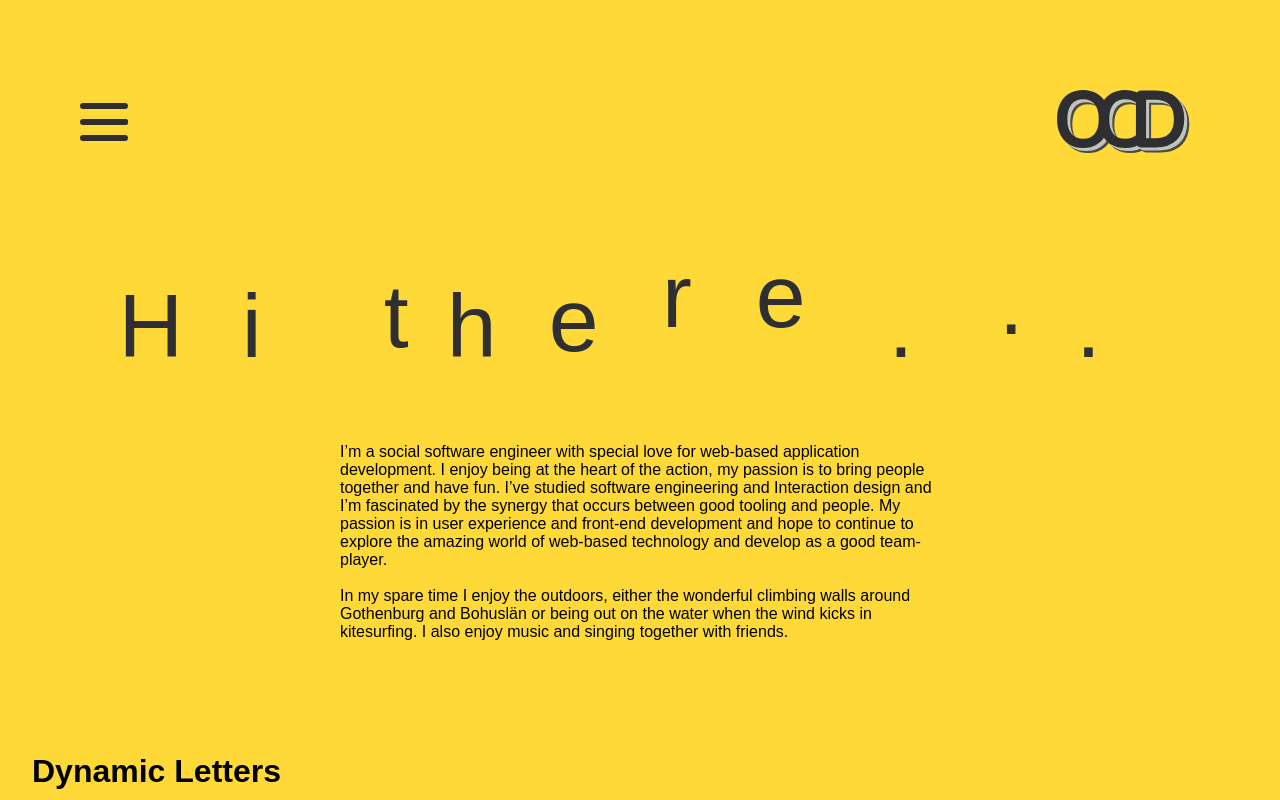
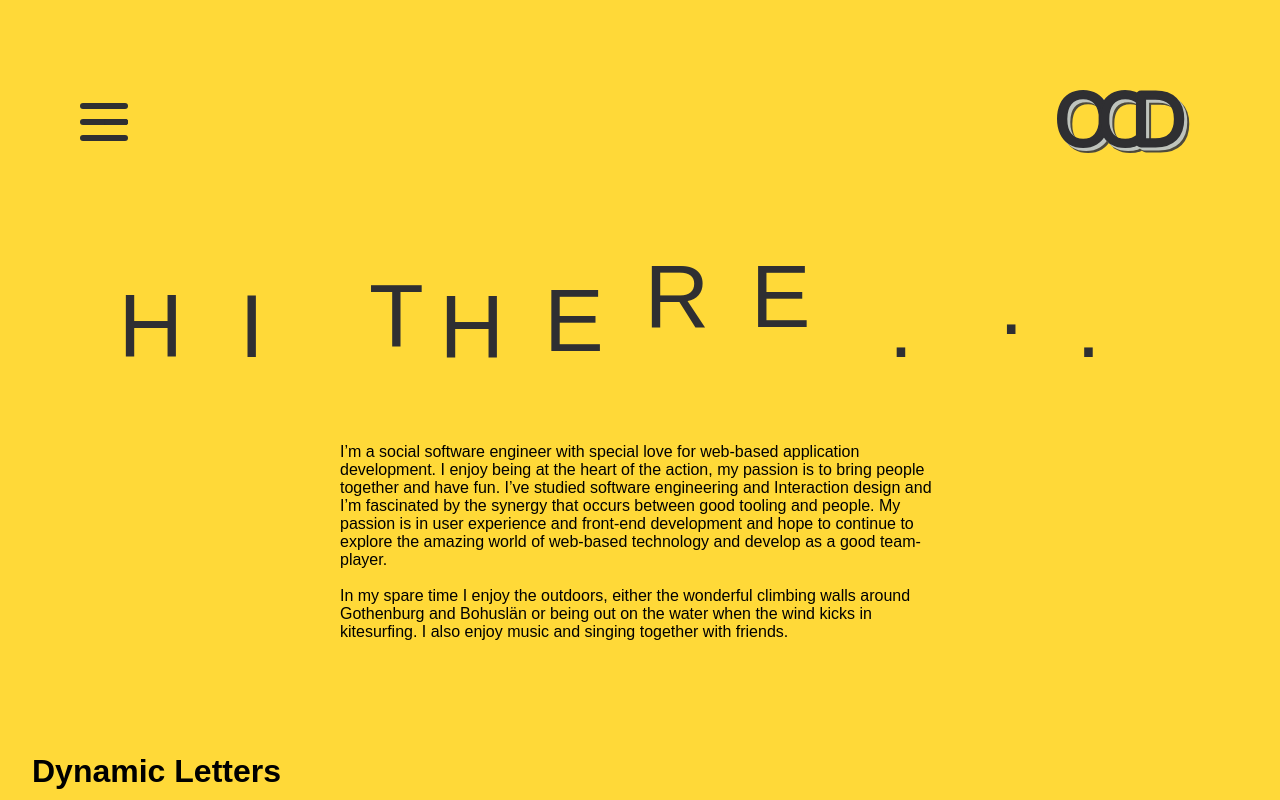
Before and after one commit to oc-developer/oc-portfolio, a React (Create React App) app: page / in a window 1280 px wide. Shown: the top 800 px of the page. Built offline with nearby package versions, Linux system fonts and the light colour scheme.

Commit message:
All caps for floaty

```diff
--- a/src/About/About.tsx
+++ b/src/About/About.tsx
@@ -2,12 +2,12 @@ import React from 'react'
 import FloatyLetters from '../FloatyLetters/FloatyLetters'
 import './About.css'
 
-function Home() {
+export default function Home() {
     return (
         <div className="home">
             <div className="welcome-banner">
-                <FloatyLetters phrase="Hi" maxDuration={15} minDuration={5} />
-                <FloatyLetters phrase="there..." maxDuration={15} minDuration={5} />
+                <FloatyLetters phrase="HI" maxDuration={15} minDuration={5} />
+                <FloatyLetters phrase="THERE..." maxDuration={15} minDuration={5} />
             </div>
             <div className="about">
                 I’m a social software engineer with special love for web-based application development.
@@ -21,5 +21,3 @@ function Home() {
         </div>
     )
 }
-
-export default Home
```
